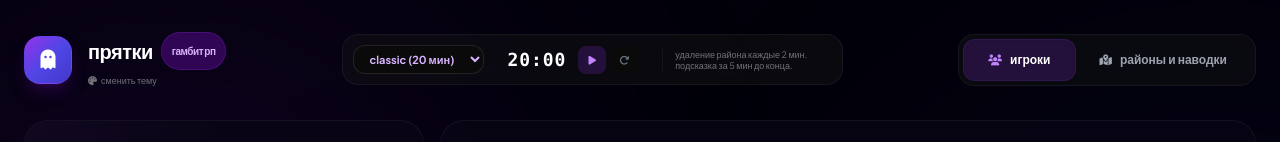
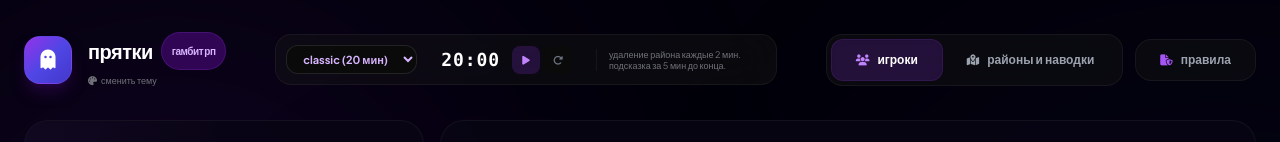
Before and after one commit to youwannafvckwithagod/content, a plain HTML site: page index.html in a window 1280 px wide. Shown: the top 142 px of the page. Drawn offline with nearby package versions, Linux system fonts and the light colour scheme; no server answers.

Commit message:
Update index.html

```diff
--- a/index.html
+++ b/index.html
@@ -246,8 +246,8 @@
             </div>
         </div>
 
-        <!-- Navigation Tabs -->
-        <div class="flex items-center gap-6">
+        <!-- Navigation Tabs & External Link -->
+        <div class="flex items-center gap-3 flex-wrap md:flex-nowrap justify-center">
             <div class="flex bg-neutral-900/40 p-1 rounded-2xl border border-white/5 backdrop-blur-xl">
                 <button id="tab-players-btn" onclick="switchTab('players')" class="px-6 py-3 rounded-xl text-xs font-semibold transition-all duration-300 flex items-center gap-2 text-white bg-purple-600/20 shadow-inner border border-purple-500/10">
                     <i class="fa-solid fa-users text-[11px] text-purple-400"></i> игроки
@@ -256,6 +256,9 @@
                     <i class="fa-solid fa-map-location-dot text-[11px]"></i> районы и наводки
                 </button>
             </div>
+            <a href="https://youwannafvckwithagod.github.io/content/rules" target="_blank" rel="noopener noreferrer" class="px-6 py-3 rounded-2xl bg-neutral-900/40 hover:bg-neutral-800/60 text-xs font-semibold text-gray-400 hover:text-white border border-white/5 backdrop-blur-xl transition-all flex items-center gap-2">
+                <i class="fa-solid fa-file-shield text-[11px] text-primary"></i> правила
+            </a>
         </div>
     </header>
 
```
